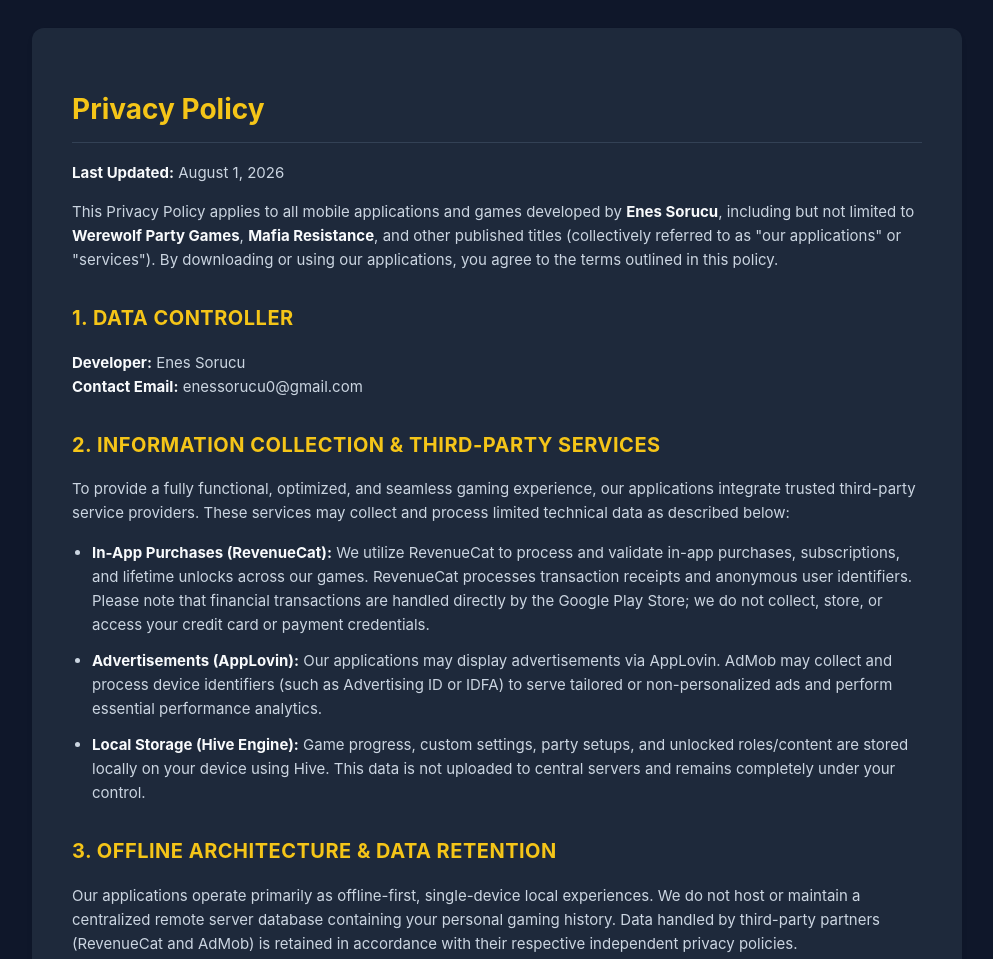
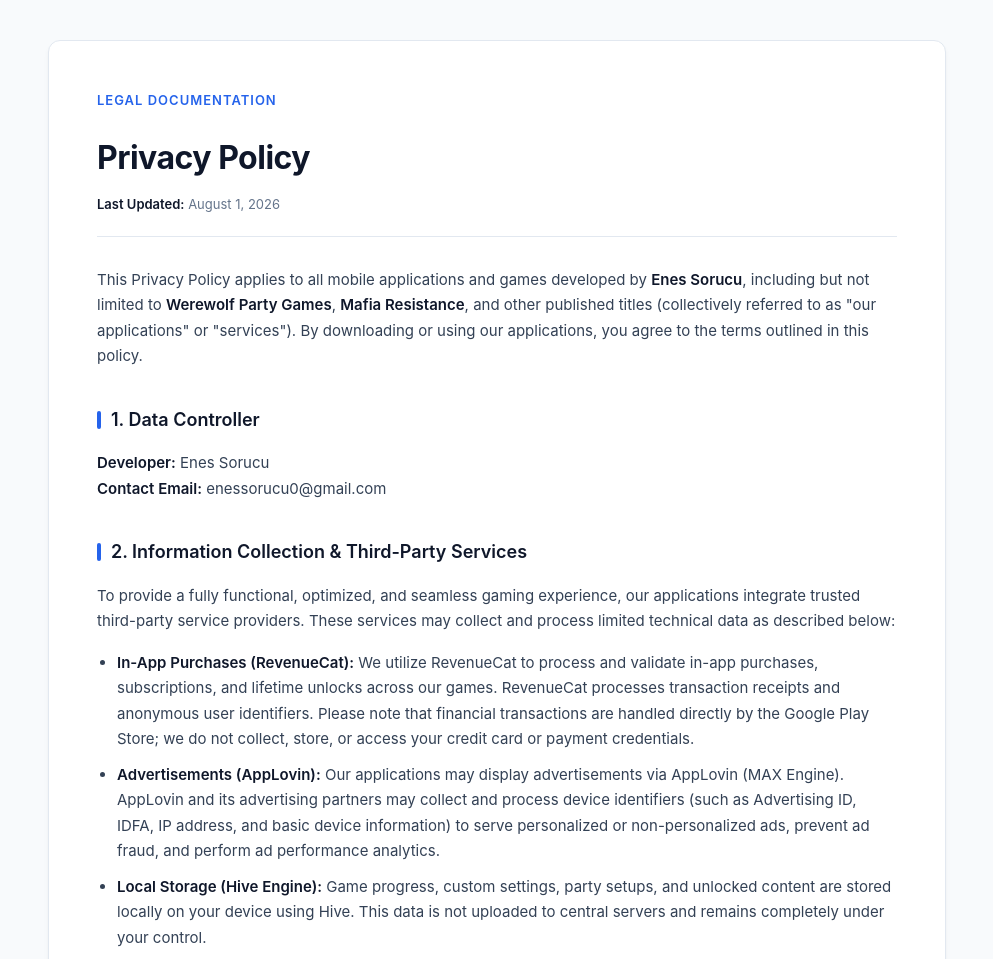
Before and after one commit to EnesSorucu/privacy-policy, a plain HTML site: page index.html in a window 1280 px wide. Shown: the top 959 px of the page, without its empty margins (143-1136 px from the left). Drawn offline with Linux system fonts and the light colour scheme.

Commit message:
Refactor CSS and update privacy policy content

```diff
--- a/index.html
+++ b/index.html
@@ -5,21 +5,118 @@
   <meta name="viewport" content="width=device-width, initial-scale=1.0">
   <title>Privacy Policy - Enes Sorucu Games & Apps</title>
   <style>
-    body { font-family: -apple-system, BlinkMacSystemFont, "Segoe UI", Roboto, sans-serif; background: #0f172a; color: #cbd5e1; line-height: 1.6; padding: 20px; }
-    .container { max-width: 850px; margin: 0 auto; background: #1e293b; padding: 40px; border-radius: 12px; box-shadow: 0 4px 6px -1px rgba(0, 0, 0, 0.1); }
-    h1 { color: #f5c518; border-bottom: 1px solid #334155; padding-bottom: 10px; font-size: 28px; }
-    h2 { color: #f5c518; margin-top: 30px; font-size: 20px; text-transform: uppercase; letter-spacing: 0.5px; }
-    p, li { font-size: 15px; margin-bottom: 12px; }
-    strong { color: #f8fafc; }
-    ul { padding-left: 20px; }
-    .footer { text-align: center; font-size: 13px; margin-top: 40px; color: #64748b; border-top: 1px solid #334155; padding-top: 20px; }
+    :root {
+      --bg-color: #f8fafc;
+      --card-bg: #ffffff;
+      --text-main: #334155;
+      --text-muted: #64748b;
+      --heading-color: #0f172a;
+      --accent-color: #2563eb; /* Şık ve kurumsal mavi vurgu */
+      --border-color: #e2e8f0;
+    }
+
+    body {
+      font-family: -apple-system, BlinkMacSystemFont, "Segoe UI", Roboto, Helvetica, Arial, sans-serif;
+      background: var(--bg-color);
+      color: var(--text-main);
+      line-height: 1.7;
+      padding: 40px 20px;
+      margin: 0;
+    }
+
+    .container {
+      max-width: 800px;
+      margin: 0 auto;
+      background: var(--card-bg);
+      padding: 48px;
+      border-radius: 12px;
+      box-shadow: 0 4px 6px -1px rgba(0, 0, 0, 0.05), 0 2px 4px -2px rgba(0, 0, 0, 0.05);
+      border: 1px solid var(--border-color);
+    }
+
+    h1 {
+      color: var(--heading-color);
+      font-size: 32px;
+      font-weight: 700;
+      margin-top: 0;
+      margin-bottom: 8px;
+      letter-spacing: -0.5px;
+    }
+
+    .subtitle {
+      color: var(--accent-color);
+      font-size: 13px;
+      font-weight: 600;
+      text-transform: uppercase;
+      letter-spacing: 1px;
+      margin-bottom: 20px;
+    }
+
+    .last-updated {
+      font-size: 13px;
+      color: var(--text-muted);
+      border-bottom: 1px solid var(--border-color);
+      padding-bottom: 20px;
+      margin-bottom: 30px;
+    }
+
+    h2 {
+      color: var(--heading-color);
+      margin-top: 36px;
+      margin-bottom: 12px;
+      font-size: 18px;
+      font-weight: 600;
+      display: flex;
+      align-items: center;
+    }
+
+    h2::before {
+      content: "";
+      display: inline-block;
+      width: 4px;
+      height: 18px;
+      background-color: var(--accent-color);
+      margin-right: 10px;
+      border-radius: 2px;
+    }
+
+    p, li {
+      font-size: 15px;
+      color: var(--text-main);
+      margin-bottom: 16px;
+    }
+
+    strong {
+      color: #0f172a;
+      font-weight: 600;
+    }
+
+    ul {
+      padding-left: 20px;
+      margin-bottom: 24px;
+    }
+
+    li {
+      margin-bottom: 10px;
+    }
+
+    .footer {
+      text-align: center;
+      font-size: 13px;
+      margin-top: 48px;
+      color: var(--text-muted);
+      border-top: 1px solid var(--border-color);
+      padding-top: 24px;
+    }
   </style>
 </head>
 <body>
 <div class="container">
 
+    <div class="subtitle">Legal Documentation</div>
     <h1>Privacy Policy</h1>
-    <p><strong>Last Updated:</strong> August 1, 2026</p>
+    <div class="last-updated"><strong>Last Updated:</strong> August 1, 2026</div>
+
     <p>This Privacy Policy applies to all mobile applications and games developed by <strong>Enes Sorucu</strong>, including but not limited to <strong>Werewolf Party Games</strong>, <strong>Mafia Resistance</strong>, and other published titles (collectively referred to as "our applications" or "services"). By downloading or using our applications, you agree to the terms outlined in this policy.</p>
 
     <h2>1. Data Controller</h2>
@@ -32,12 +129,12 @@
     <p>To provide a fully functional, optimized, and seamless gaming experience, our applications integrate trusted third-party service providers. These services may collect and process limited technical data as described below:</p>
     <ul>
       <li><strong>In-App Purchases (RevenueCat):</strong> We utilize RevenueCat to process and validate in-app purchases, subscriptions, and lifetime unlocks across our games. RevenueCat processes transaction receipts and anonymous user identifiers. Please note that financial transactions are handled directly by the Google Play Store; we do not collect, store, or access your credit card or payment credentials.</li>
-      <li><strong>Advertisements (AppLovin):</strong> Our applications may display advertisements via AppLovin. AdMob may collect and process device identifiers (such as Advertising ID or IDFA) to serve tailored or non-personalized ads and perform essential performance analytics.</li>
-      <li><strong>Local Storage (Hive Engine):</strong> Game progress, custom settings, party setups, and unlocked roles/content are stored locally on your device using Hive. This data is not uploaded to central servers and remains completely under your control.</li>
+      <li><strong>Advertisements (AppLovin):</strong> Our applications may display advertisements via AppLovin (MAX Engine). AppLovin and its advertising partners may collect and process device identifiers (such as Advertising ID, IDFA, IP address, and basic device information) to serve personalized or non-personalized ads, prevent ad fraud, and perform ad performance analytics.</li>
+      <li><strong>Local Storage (Hive Engine):</strong> Game progress, custom settings, party setups, and unlocked content are stored locally on your device using Hive. This data is not uploaded to central servers and remains completely under your control.</li>
     </ul>
 
     <h2>3. Offline Architecture & Data Retention</h2>
-    <p>Our applications operate primarily as offline-first, single-device local experiences. We do not host or maintain a centralized remote server database containing your personal gaming history. Data handled by third-party partners (RevenueCat and AdMob) is retained in accordance with their respective independent privacy policies.</p>
+    <p>Our applications operate primarily as offline-first, single-device local experiences. We do not host or maintain a centralized remote server database containing your personal gaming history. Data handled by third-party partners (RevenueCat and AppLovin) is retained in accordance with their respective independent privacy policies.</p>
 
     <h2>4. User Rights (GDPR / CCPA)</h2>
     <p>We respect your privacy rights. Depending on your jurisdiction, you may have the right to access, request rectification, or request deletion of personal data collected by integrated third-party services. Because we do not store individual user profiles on cloud servers, you can exercise your "Right to be Forgotten" immediately by clearing the application data or uninstalling the app, which automatically deletes all locally stored files.</p>
```
